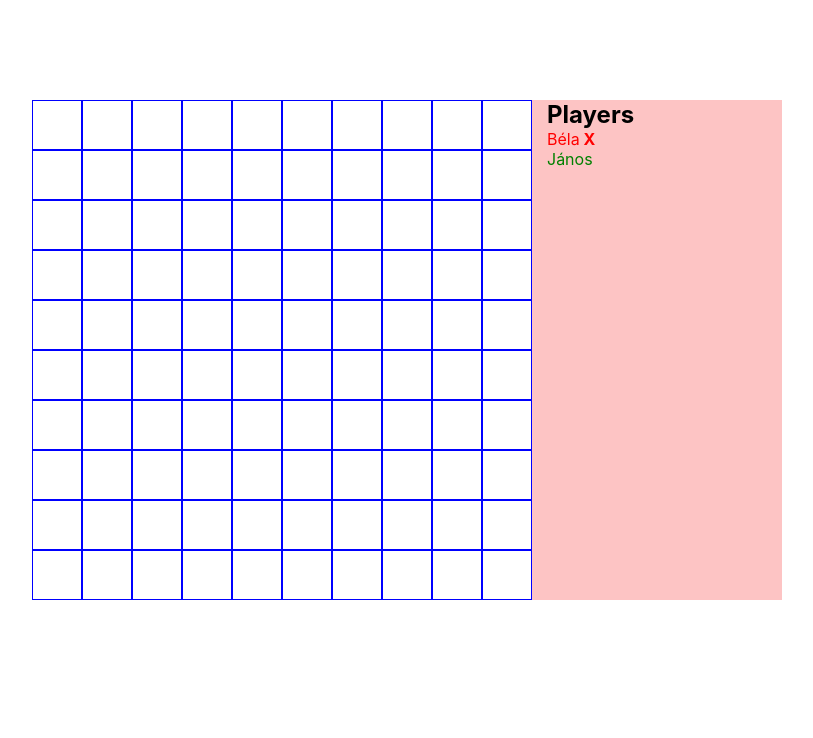
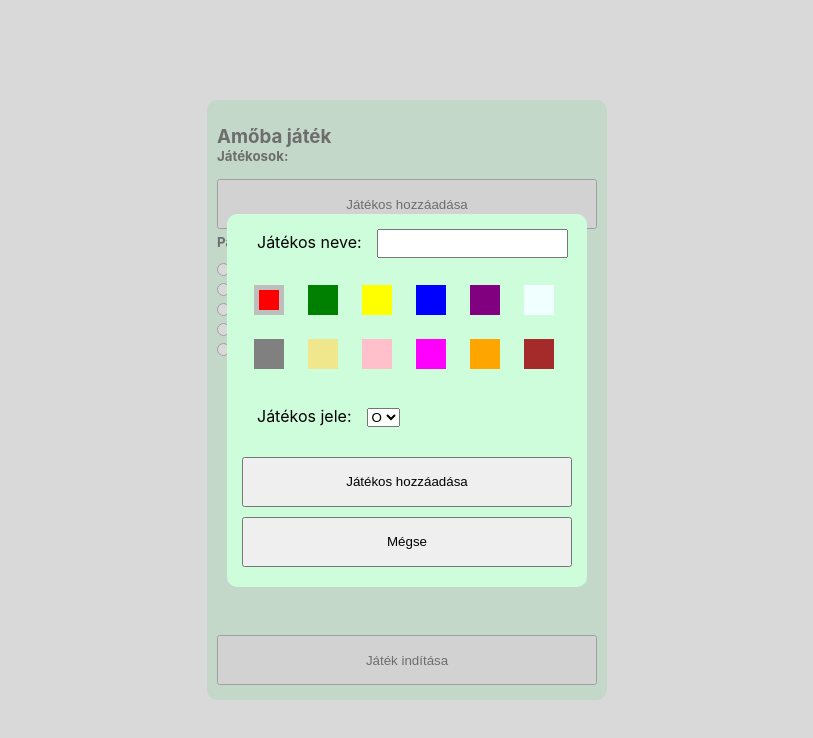
Before and after one commit to rolandKoczan/five-in-a-row, a React (Create React App) app: page / in a window 1280 px wide. Shown: the top 738 px of the page, without its empty margins (233-1046 px from the left). Built offline with nearby package versions, Linux system fonts and the light colour scheme.

Commit message:
Added game menu component for testing

```diff
--- a/src/App.js
+++ b/src/App.js
@@ -1,15 +1,17 @@
-import PlayersBoard from "./components/PlayersBoard/PlayersBoard";
-import PlayArea from "./components/PlayArea/PlayArea";
+import PlayersBoard from "./components/PlayersBoard/PlayersBoard"
+import PlayArea from "./components/PlayArea/PlayArea"
+import GameMenu from "./components/GameMenu/GameMenu"
 
-import './App.css';
+import "./App.css"
 
 function App() {
-  return (
-    <div className="App">
-        <PlayArea/>
-        <PlayersBoard/>
-    </div>
-  );
+    return (
+        <div className="App">
+            <GameMenu />
+            {/* <PlayArea />
+            <PlayersBoard /> */}
+        </div>
+    )
 }
 
-export default App;
+export default App
--- a/src/index.css
+++ b/src/index.css
@@ -5,19 +5,34 @@
 }
 
 body {
-  margin: 0;
-  font-family: -apple-system, BlinkMacSystemFont, 'Segoe UI', 'Roboto', 'Oxygen',
-    'Ubuntu', 'Cantarell', 'Fira Sans', 'Droid Sans', 'Helvetica Neue',
-    sans-serif;
-  -webkit-font-smoothing: antialiased;
-  -moz-osx-font-smoothing: grayscale;
+    margin: 0;
+    font-family: -apple-system, BlinkMacSystemFont, "Segoe UI", "Roboto",
+        "Oxygen", "Ubuntu", "Cantarell", "Fira Sans", "Droid Sans",
+        "Helvetica Neue", sans-serif;
+    -webkit-font-smoothing: antialiased;
+    -moz-osx-font-smoothing: grayscale;
 }
 
 code {
-  font-family: source-code-pro, Menlo, Monaco, Consolas, 'Courier New',
-    monospace;
+    font-family: source-code-pro, Menlo, Monaco, Consolas, "Courier New",
+        monospace;
 }
 
 li {
     list-style: none;
 }
+
+button {
+    cursor: pointer;
+    margin: 5px 0;
+    height: 50px;
+    width: 100%;
+}
+
+input {
+    padding: 5px;
+}
+
+label {
+    margin: 0 15px 0 15px ;
+}
```
